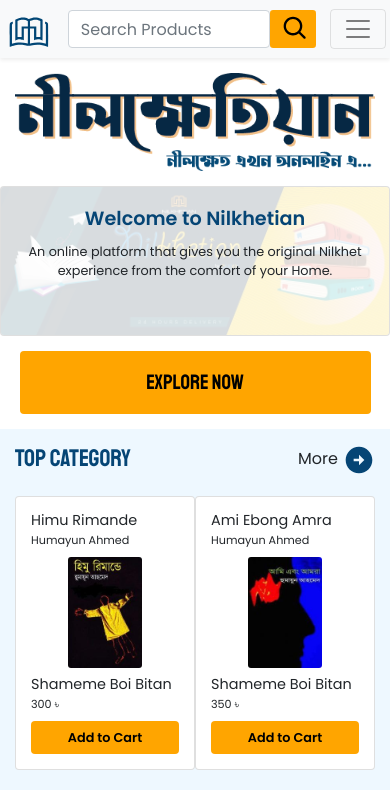
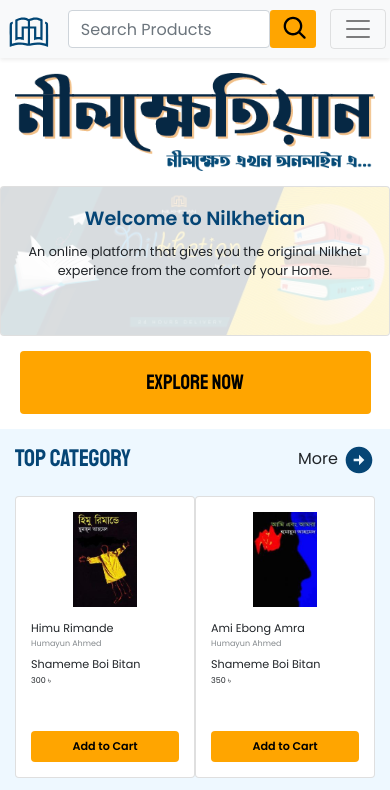
Before and after one commit to Viper4717/nilkhetian-frontend, a React (Create React App) app: page / in a window 390 px wide. Shown: the top 790 px of the page. Built offline with nearby package versions, Linux system fonts and the light colour scheme.

Commit message:
Bookcard design modified

```diff
--- a/src/components/home/Home.css
+++ b/src/components/home/Home.css
@@ -86,30 +86,40 @@
 }
 .bookCard{
     padding: 15px;
-    height: 420px;
+    height: 500px;
+}
+.bookCardDiv{
+    height: 500px;
+    position: relative;
+}
+.bookCoverBg{
+    height: 190px;
+    background-color: white;
+    overflow: hidden;
+}
+.bookCover{
+    max-width: 50%;
+    max-height: 100%;
+    object-fit: contain;
+}
+.bookDetailsBg{
+    height: 225px;
+    background-color: white;
+    overflow: hidden;
 }
 .bookTitle{
     text-align: left;
     font-size: 1.2em !important;
     font-weight: 600 !important;
+    margin-top: 15px;
 }
 .author{
     text-align: left;
     font-size: 1em !important;
     font-weight: 400 !important;
-}
-.bookCoverBg{
-    height: 200px;
-    background-color: white;
-    overflow: hidden;
-}
-.bookCover{
-    max-width: 50%;
-    max-height: auto;
-    object-fit: contain;
+    color: #82878b;
 }
 .bookStoreTitle{
-    margin-top: 0.75rem;
     text-align: left;
     font-size: 1.2em !important;
     font-weight: 600 !important;
@@ -122,6 +132,12 @@
 .addToCartButton{
     font-size: 1.1em !important;
     font-weight: 600 !important;
+    width: 100%;
+    position: absolute;
+    right: 0;
+    left: 0;
+    bottom: 0;
+    margin: auto;
 }
 .midBanner{
     margin-top: 15px;
@@ -182,46 +198,42 @@
         padding: 15px;
     }
     .bookCard{
-        padding: 15px;
         height: 50%;
         width: 50%;
         display: inline-block !important;
-        white-space: nowrap;
         overflow: hidden;
     }
+    .bookCardDiv{
+        height: 250px;
+    }
+    .bookCoverBg{
+        height: 95px;
+    }
+    .bookDetailsBg{
+        height: 112.5px;
+    }
     .bookTitle{
-        text-align: left;
-        font-size: 0.9em !important;
+        font-size: 0.7em !important;
         font-weight: 400 !important;
         margin-bottom: 0.2rem !important;
     }
     .author{
-        text-align: left;
-        font-size: 0.7em !important;
+        font-size: 0.5em !important;
         font-weight: 400 !important;
         margin-bottom: 0.5rem;
     }
-    .bookCoverBg{
-        height: 50%;
-        background-color: white;
-        overflow: hidden;
-    }
     .bookStoreTitle{
-        margin-top: 0.5rem;
+        font-size: 0.7em !important;
+        font-weight: 400 !important;
         margin-bottom: 0.2rem !important;
-        text-align: left;
-        font-size: 0.9em !important;
-        font-weight: 400 !important;
     }
     .bookPrice{
-        text-align: left;
-        font-size: 0.7em !important;
+        font-size: 0.5em !important;
         font-weight: 400 !important;
         margin-bottom: 0.5rem;
     }
     .addToCartButton{
-        font-size: 0.8em !important;
+        font-size: 0.7em !important;
         font-weight: 600 !important;
-        width: 100%;
     }
 }
--- a/src/components/home/Home.js
+++ b/src/components/home/Home.js
@@ -82,22 +82,26 @@
         <CardGroup className="bookCardGroup">
           {topCategory.map((book) => (
             <Card className="bookCard">
+              <div className="bookCardDiv">
+                <div className="bookCoverBg">
+                  <Card.Img className="bookCover" src={book.imgPath} alt="Book Image"/>
+                </div>
+                <div className="bookDetailsBg">
                   <Card.Title className="bookTitle">
                     {book.bookName}
                   </Card.Title>
                   <Card.Text className="author">
                     {book.author}
                   </Card.Text>
-              <div className="bookCoverBg">
-                <Card.Img className="bookCover" src={book.imgPath} alt="Book Image"/>
-              </div>
                   <Card.Title className="bookStoreTitle">
                     {book.bookStoreName}
                   </Card.Title>
                   <Card.Text className="bookPrice">
                     {book.price} ৳
                   </Card.Text>
+                </div>
                 <Button className="addToCartButton" variant="custom"> Add to Cart </Button>
+              </div>
             </Card>
           ))}
         </CardGroup>
@@ -120,22 +124,26 @@
         <CardGroup className="bookCardGroup">
           {topCategory.map((book) => (
             <Card className="bookCard">
+              <div className="bookCardDiv">
+                <div className="bookCoverBg">
+                  <Card.Img className="bookCover" src={book.imgPath} alt="Book Image"/>
+                </div>
+                <div className="bookDetailsBg">
                   <Card.Title className="bookTitle">
                     {book.bookName}
                   </Card.Title>
                   <Card.Text className="author">
                     {book.author}
                   </Card.Text>
-              <div className="bookCoverBg">
-                <Card.Img className="bookCover" src={book.imgPath} alt="Book Image"/>
-              </div>
                   <Card.Title className="bookStoreTitle">
                     {book.bookStoreName}
                   </Card.Title>
                   <Card.Text className="bookPrice">
                     {book.price} ৳
                   </Card.Text>
+                </div>
                 <Button className="addToCartButton" variant="custom"> Add to Cart </Button>
+              </div>
             </Card>
           ))}
         </CardGroup>
@@ -158,22 +166,26 @@
         <CardGroup className="bookCardGroup">
           {topCategory.map((book) => (
             <Card className="bookCard">
+              <div className="bookCardDiv">
+                <div className="bookCoverBg">
+                  <Card.Img className="bookCover" src={book.imgPath} alt="Book Image"/>
+                </div>
+                <div className="bookDetailsBg">
                   <Card.Title className="bookTitle">
                     {book.bookName}
                   </Card.Title>
                   <Card.Text className="author">
                     {book.author}
                   </Card.Text>
-              <div className="bookCoverBg">
-                <Card.Img className="bookCover" src={book.imgPath} alt="Book Image"/>
-              </div>
                   <Card.Title className="bookStoreTitle">
                     {book.bookStoreName}
                   </Card.Title>
                   <Card.Text className="bookPrice">
                     {book.price} ৳
                   </Card.Text>
+                </div>
                 <Button className="addToCartButton" variant="custom"> Add to Cart </Button>
+              </div>
             </Card>
           ))}
         </CardGroup>
```
Lines whose indentation alone changed are shown as unchanged.
